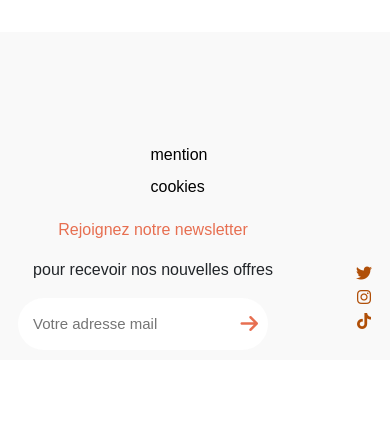
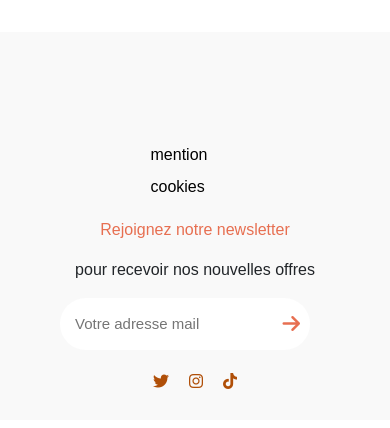
Before and after one commit to Web-Affiliate/Vacanows, a Symfony app: template templates/site/categories/articles/index.html.twig in a window 390 px wide. Shown: the part 253-681 px from the top of the page. Run offline with Twig, Linux system fonts and the light colour scheme; the template is opened without the code that fills it, so the values that code supplies are empty; some libraries are stand-ins or nearby versions.

Commit message:
responsive footer

```diff
--- a/public/css/home.css
+++ b/public/css/home.css
@@ -779,6 +779,12 @@ footer ul:nth-child(2){
     text-align: left;
 }
 
+.footer_contact{
+    display: flex;
+    flex-direction: row;
+    align-items: center;
+}
+
 .footer_nav .nav-link, .mention, .cookies {
     display: inline-block;
     padding: 5px 10px 0 0;
@@ -1000,6 +1006,11 @@ s.button {
         margin-top: 100px;
     }
 
+    .Rnone{
+        text-align: center;
+    }
+
+
     .sous-titre{
         text-align: center;
         margin-top: 90px;
@@ -1036,8 +1047,10 @@ s.button {
     }
 
     .section-2{
-        padding: 100px 0 70px 0;
+        padding: 100px 0 0px 0;
     }
+
+
 
     .container-bouton1{
     align-items: center;
@@ -1099,6 +1112,10 @@ s.button {
         margin-left: 50%;
         transform: translateX(-50%);
 
+    }
+
+    #cookieConsentPopup{
+        width: 100%;
     }
 
     /* HEADER */
@@ -1220,11 +1237,31 @@ s.button {
     font-weight: 400;
 }
 
+/* END SELECT2 */
 
 
+/* FOOTER */
+
+.footer_contact{
+    display: flex;
+    flex-direction: column;
+    align-items: center;
+    justify-content: center;
+    flex-wrap: wrap;
 }
-/* END SELECT2 */
 
+.resseau_footer ul{
+    display: flex;
+    justify-content: center;
+    margin-top: 20px;
+    padding-left: 0;
+}
+
+.resseau_footer ul li{
+    margin: 0 10px;
+}
+
+}
 /* tablette media queries */
 
 @media (max-width: 1180px) and (min-width: 768px) {
@@ -1296,6 +1333,10 @@ s.button {
             border: none;
         }
 
+        #searchBarInput{
+            width: 30vh !important;
+          }
+
         .section-2{
             padding: 70px 0 50px 0;
         }
@@ -1321,6 +1362,10 @@ s.button {
             font-size: 70px;
             width: 750px;
             margin-left : 200px;
+        }
+
+        #searchBarInput{
+          width: 30vh !important;
         }
 
         .paragraph-header{
--- a/src/Controller/ArticleController.php
+++ b/src/Controller/ArticleController.php
@@ -72,16 +72,13 @@ class ArticleController extends AbstractController
                 $propertyName = 'NoteTabItem' . $i;
                 $notes[$i] = $ville->{'get' . ucfirst($propertyName)}();
             }
-            // Récupérer tous les liens d'affiliation pour cette ville
             $affiliateLinks = $this->entityManager->getRepository(Affiliate::class)->findBySousCategories2AndGuide($ville, $article->getGuides());
 
-            // Sélectionner un lien d'affiliation aléatoire parmi ceux disponibles
             $randomAffiliateLink = null;
             if (!empty($affiliateLinks)) {
                 $randomAffiliateLink = $affiliateLinks[array_rand($affiliateLinks)]->getLien();
             }
 
-            // Ajouter le lien d'affiliation (ou une chaîne vide si aucun lien disponible) à la liste des liens
             $affiliateLinksForCurrentVille[] = $randomAffiliateLink ?? '';
 
             $ville->notes = $notes;
--- a/src/Controller/MailController.php
+++ b/src/Controller/MailController.php
@@ -41,7 +41,6 @@ class MailController extends AbstractController
 
             $recepteur = 'vacanows@gmail.com';
 
-            // Envoi de l'e-mail
             $this->mailer->sendContact($name, $email, ['subject' => $subject, 'message' => $messageContent], $recepteur, $subject);
 
             return $this->json(['message' => 'Votre message a été envoyé avec succès']);
--- a/templates/site/article/index.html.twig
+++ b/templates/site/article/index.html.twig
@@ -157,7 +157,7 @@
                             </tr>
                         {% else %}
                             <tr class="ligne-paire">
-                                <td colspan="13">Aucune ville de la région {{ sous_categories_1 }} n'a été trouvée à part celui de {{ sous_categories_2 }}</td>
+                                <td class="Rnone" colspan="13">Aucune ville de la région {{ sous_categories_1 }} n'a été trouvée à part celui de {{ sous_categories_2 }}</td>
                             </tr>
                         {% endif %}
 
--- a/templates/site/partials/_footer.html.twig
+++ b/templates/site/partials/_footer.html.twig
@@ -18,8 +18,9 @@
             <img src="{{ asset('uploads/images/' ~ content.getLogo()) }}" alt="logo" width="80" height="80" class="img-navbar">
         {% endif %}
     </a>
+<div class="footer_contact">
     <div class="newsletter">
-        <p>Rejoignez notre newsletter</p>
+        <p class="joinNews">Rejoignez notre newsletter</p>
         <p>pour recevoir nos nouvelles offres</p>
         <form id="newsletter-form" action="{{ path('alertemail') }}" method="post">
             <div class="input-container">
@@ -40,6 +41,7 @@
             <li><a href="#"><i class="fab fa-tiktok"></i></a></li>
         </ul>
     </div>
+</div>
 </footer>
 
 <script>
@@ -58,9 +60,8 @@
 
             const formData = new FormData(form);
 
-            // Afficher le texte de chargement et cacher le formulaire
             form.classList.add('hidden');
-            loadingText.classList.remove('hidden'); // Affichage du texte de chargement
+            loadingText.classList.remove('hidden');
 
             fetch(form.getAttribute('action'), {
                 method: 'POST',
@@ -76,12 +77,12 @@
                 showMessage(data.message, 'success');
                 form.reset();
                 form.classList.remove('hidden');
-                loadingText.classList.add('hidden'); // Cacher le texte de chargement après la requête réussie
+                loadingText.classList.add('hidden');
             })
             .catch(error => {
                 showMessage('Une erreur s\'est produite lors de l\'inscription à la newsletter.', 'error');
                 form.classList.remove('hidden');
-                loadingText.classList.add('hidden'); // Cacher le texte de chargement en cas d'erreur
+                loadingText.classList.add('hidden');
             });
         });
 
```
